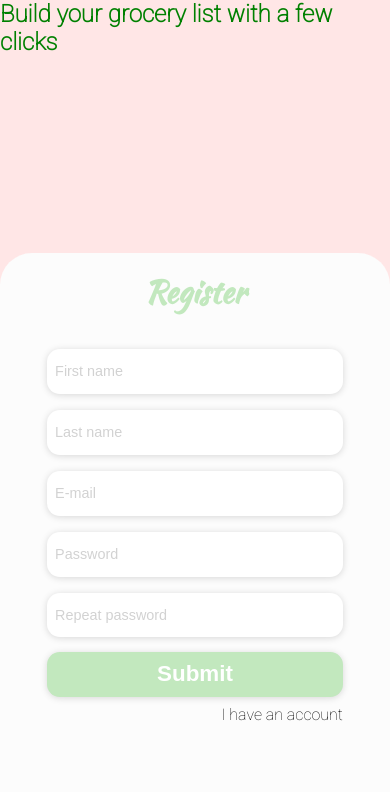
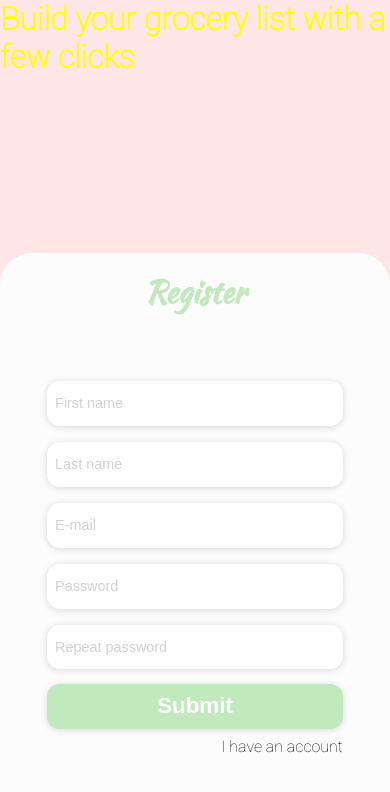
Before and after one commit to Ivailo663/ShoppingListApp, a React app: page / in a window 390 px wide. Shown: the top 792 px of the page. Built offline with nearby package versions, Linux system fonts and the light colour scheme.

Commit message:
testing responsivness

```diff
--- a/src/components/App.js
+++ b/src/components/App.js
@@ -7,7 +7,9 @@ class App extends Component {
   render() {
     return (
       <div className="main">
+        <div className="main-inner">
         <Auth/>
+        </div>
       </div>
     );
   }
--- a/src/index.html
+++ b/src/index.html
@@ -8,6 +8,6 @@
     <title>React and Webpack4</title>
   </head>
   <body>
-    <section id="index"></section>
+    <div id="index"></div>
   </body>
 </html>
--- a/src/styles/App.scss
+++ b/src/styles/App.scss
@@ -15,35 +15,38 @@ html,body{
 *{
     box-sizing : border-box;
 }
-#index{
-    background:$pink;
-    display:flex;
-    justify-content: center;
-}
 //GENERAL CLASSES
 h1{
 color:yellow;
 margin:0;
 }
-@media(max-width:800px){
-    h1{
-        color:green;
-    }
 
-}
 h2{
-    // @include h2;
-    // color:red
+    @include h2;
 }
 //GENERAL CLASSES END
 .main{
     width:100vw;
-    // height:100vh;
+    background:grey;
+
+
+    .main-inner{
+        width:100vw;
+        margin:0 auto;
+        background:$pink;
+    }
+
+        @media (min-width: 600px){
+            .main-inner{
+                width:80vw;
+            }
+        }
+
 
 }
-@media only screen and (min-width: 600px){
+@media (max-width: 600px){
     .main{
-        width:80vw;
+        width:100vw;
     }
 }
 .auth-container{
@@ -53,10 +56,16 @@ h2{
        height:30vh;
     }
     section{
-        height:70vh;
+        height:auto;
         background:$whiteDirty;
         border-radius: 2rem 2rem 0 0 ;
     }
+    @media only screen and (min-height: 600px){
+        section{
+            height:70vh;
+        }
+    }
+
 }
 
 
@@ -72,7 +81,7 @@ h2{
 
     padding:calc(1rem - 1vw);
     max-width:20rem;
-    margin: 0 auto;
+    margin: 2rem auto;
     display:flex;
     flex-flow:column;
     text-align:right;
```
